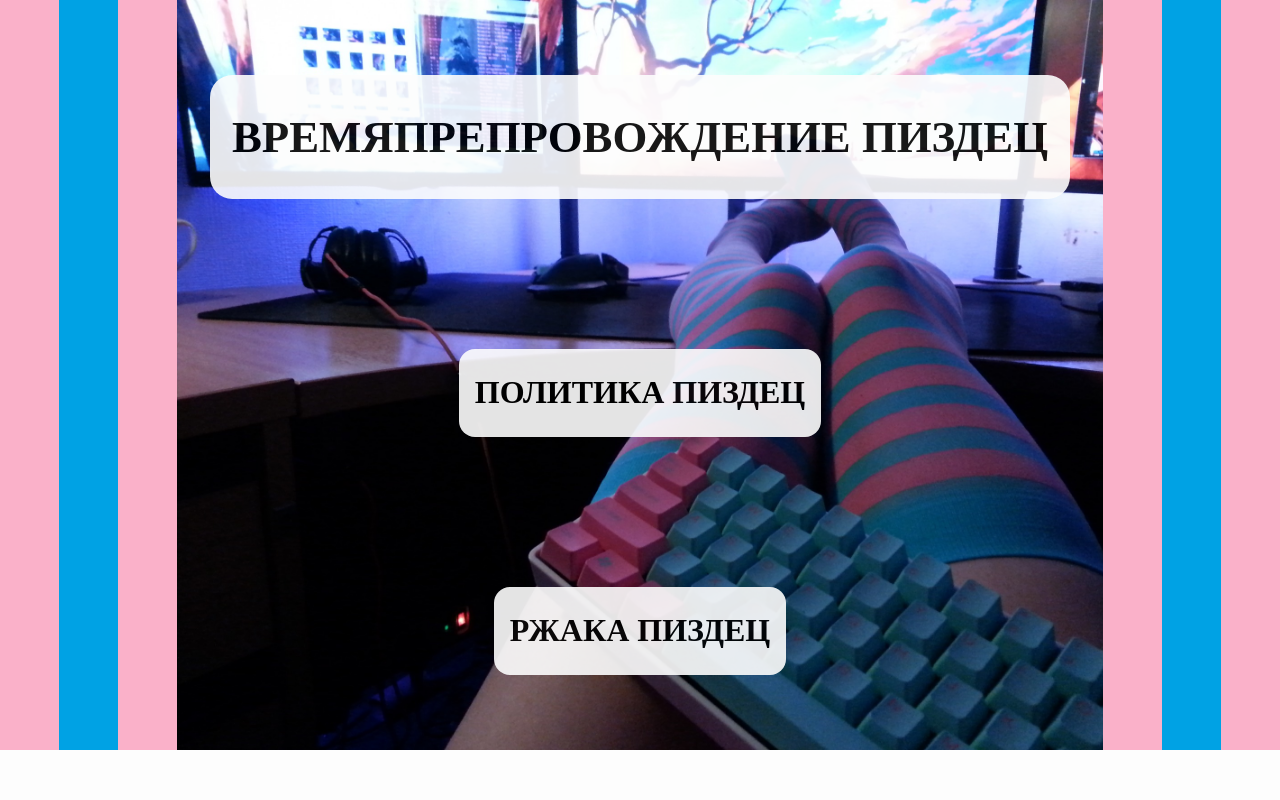
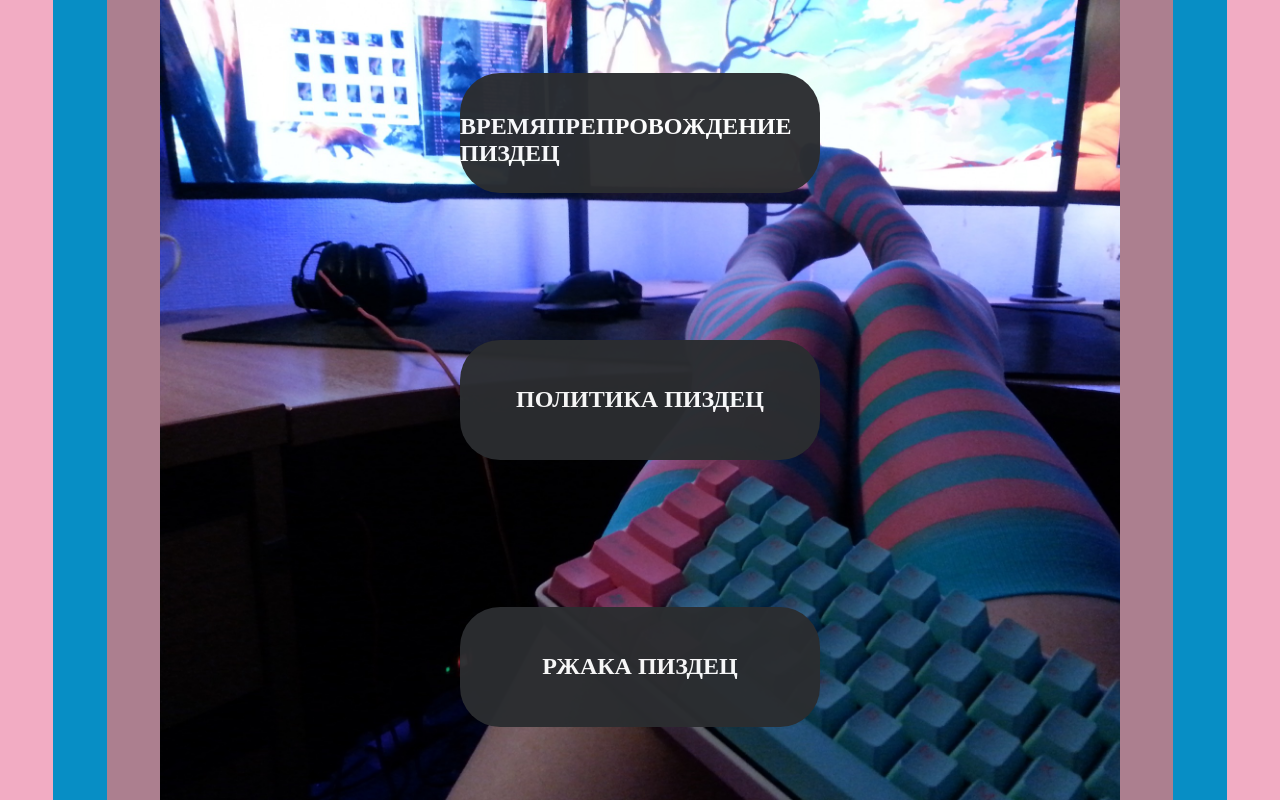
Before and after one commit to xasspect/roadtonaxui, a plain HTML site: page index.html in a window 1280 px wide. Drawn offline with Linux system fonts and the light colour scheme.

Commit message:
release v1.1

```diff
--- a/index.html
+++ b/index.html
@@ -8,29 +8,43 @@
 </head>
 <body>
 
-<header>
-    <div class="header">
-        <div class="header-side">
+<div class="container">
+    <div class="aside">
         <div></div>
         <div></div>
         <div></div>
     </div>
 
-        <div class="header-main">
-            <h1 class="header-text">ВРЕМЯПРЕПРОВОЖДЕНИЕ ПИЗДЕЦ</h1>
+    <div class="main">
 
-            <a  class="first-link" href="goals/policy.html">ПОЛИТИКА ПИЗДЕЦ</a>
-
-            <a class="second-link" href="goals/rjaka.html">РЖАКА ПИЗДЕЦ</a>
+        <div class="link">
+            <div class="top"></div>
+            <div class="center"><a href="#">ВРЕМЯПРЕПРОВОЖДЕНИЕ ПИЗДЕЦ</a></div>
+            <div class="bottom"></div>
         </div>
 
-        <div class="header-side">
+        <div class="link">
+            <div class="top"></div>
+            <div class="center"><a href="goals/policy.html">ПОЛИТИКА ПИЗДЕЦ</a></div>
+            <div class="bottom"></div>
+        </div>
+
+        <div class="link">
+            <div class="top"></div>
+            <div class="center"><a href="#">РЖАКА ПИЗДЕЦ</a></div>
+            <div class="bottom"></div>
+        </div>
+
+
+    </div>
+
+    <div class="aside-2">
         <div></div>
         <div></div>
         <div></div>
     </div>
 </div>
-</header>
+
 
 </body>
 </html>
--- a/style.scss
+++ b/style.scss
@@ -1,151 +1,253 @@
-:root {
-    --first-line-color: #FDFDFD;
-    --second-line-color: #FAB1C9;
-    --third-line-color: #00A2E4;
-}
+$white: #FDFDFD;
+$pink: #FAB1C9;
+$blue: #00A2E4;
+$gray: #2B2D30;
 
 * {
-    background-color: var(--first-line-color);
     padding: 0;
     margin: 0;
     font-family: 'Poppins';
+    box-sizing: border-box;
 }
 
-a:link {
-    color: black !important;
-}
-a:visited {
-    color: black !important;
+a:link, a:visited {
+    text-decoration: none;
+    color: $white;
 }
 
-div.header {
-    display: flex;
-    font-size: 1em;
+div.container {
+    display: grid;
+    grid-template-columns: 1fr 6fr 1fr;
+    grid-template-rows: 1fr;
+
     width: 100%;
-    height: 750px;
-    box-sizing: border-box;
-    justify-content: center;
-    align-items: center;
+    height: 100vh;
+    overflow: hidden;
 
-    .header-main {
-        display: flex;
-        flex-direction: column;
-        width: 84%;
+    div.aside {
+        display: grid;
+        grid-template-columns: 1fr 1fr 1fr;
+        grid-template-rows: 1fr;
+
+        background-color: $gray;
+        width: 100%;
         height: 100%;
-        justify-content: space-around;
-        align-items: center;
-        background-image: url("images/socks.jpeg");
-        background-size: cover;
-        box-sizing: border-box;
 
 
-        .header-text {
-            color: black;
-            font-size: 2.8em;
-            font-weight: bold;
-            background-color: var(--first-line-color);
-            opacity: 0.9;
-            white-space: nowrap;
-            padding: 0.8em 0.5em;
-            text-align: center;
-            border-radius: 0.5em;
-            transition: 0.5s;
+        div {
+            animation-name: anim-line-left;
+            animation-duration: 7s;
+            animation-timing-function: ease-in-out;
+            animation-iteration-count: infinite;
+
+
+            @keyframes anim-line-left {
+                0% {
+                    background-color: $gray;
                 }
 
-        .header-text:hover {
-            font-size: 2.9em;
-            background-color: #FAB1C9;
-            opacity: 1;
+                50% {
+                    background-color: $pink;
                 }
 
-        .first-link {
-            font-size: 2em;
-            font-weight: bold;
-            white-space: nowrap;
-            padding: 0.8em 0.5em;
-            text-align: center;
-            border-radius: 0.5em;
-            text-decoration: none;
-            opacity: 0.9;
-            background: var(--first-line-color);
-            display: inline-block;
-            transition: 0.5s;
+                100% {
+                    background-color: $gray;
+                }
+            }
         }
 
-
-        .first-link:hover {
-            text-decoration: underline;
-            font-size: 2.2em;
-            background: var(--third-line-color);
+        div:first-child {
+            animation-delay: 1s;
         }
 
+        div:nth-child(even) {
+            animation-name: middle-anim-line-left;
+            animation-duration: 7s;
+            animation-timing-function: ease-in-out;
+            animation-iteration-count: infinite;
+            animation-delay: 500ms;
 
-        .second-link {
-            font-size: 2em;
-            font-weight: bold;
-            white-space: nowrap;
-            padding: 0.8em 0.5em;
-            text-align: center;
-            border-radius: 0.5em;
-            text-decoration: none;
-            opacity: 0.9;
-            background: var(--first-line-color);
-            display: inline-block;
-            transition: 0.5s;
+            @keyframes middle-anim-line-left {
+                0% {
+                    background-color: $gray;
                 }
 
-        .second-link:hover {
-            text-decoration: underline;
-            font-size: 2.2em;
-            background: var(--second-line-color);
+                50% {
+                    background-color: $blue;
+                }
+
+                100% {
+                    background-color: $gray;
+                }
+            }
         }
 
 
     }
 
+    div.aside-2 {
+        display: grid;
+        grid-template-columns: 1fr 1fr 1fr;
+        grid-template-rows: 1fr;
 
-
-    .header-side {
-        display: grid;
-        grid-auto-rows: 1fr;
-        grid-template-columns: 1fr 1fr 1fr;
-        width: 16%;
+        background-color: $gray;
+        width: 100%;
         height: 100%;
 
         div {
-            background-color: var(--second-line-color);
-            transition: 0.5s;
+            animation-name: anim-line-right;
+            animation-duration: 7s;
+            animation-timing-function: ease-in-out;
+            animation-iteration-count: infinite;
+
+            @keyframes anim-line-right {
+                0% {
+                    background-color: $gray;
                 }
 
-        div:nth-child(even) {
-            background-color: var(--third-line-color);
-            transition: 0.5s;
-        }
+                50% {
+                    background-color: $pink;
                 }
 
-    .header-side:hover {
-
-        div {
-            background-color: var(--third-line-color);
-        }
-
-        div:nth-child(even) {
-            background-color: var(--second-line-color);
+                100% {
+                    background-color: $gray;
                 }
             }
         }
 
-.nav {
-    height: 3em;
-    background-color: #00A2E4;
+        div:last-child {
+            animation-delay: 1s;
+        }
+
+        div:nth-child(even) {
+            animation-name: middle-anim-line-right;
+            animation-duration: 7s;
+            animation-timing-function: ease-in-out;
+            animation-iteration-count: infinite;
+            animation-delay: 500ms;
+
+            @keyframes middle-anim-line-right {
+                0% {
+                    background-color: $gray;
+                }
+
+                50% {
+                    background-color: $blue;
+                }
+
+                100% {
+                    background-color: $gray;
+                }
+            }
+        }
+    }
+
+    div.main {
+        pointer-events: none;
+        display: grid;
+        grid-template-columns: 1fr;
+        grid-template-rows: 1fr 1fr 1fr;
+        align-items: center;
+        justify-items: center;
+
+        background-image: url("images/socks.jpeg");
+        background-size: cover;
+
+        transition: 3s;
+
+        .link {
+            pointer-events: auto;
+            opacity: 0.97;
+            div {
+                display: grid;
+                width: 45vh;
+                height: 5vh;
+                background-color: $gray;
+                font-size: 1.5em;
+                font-weight: bold;
 
                 a {
-        display: block;
-        text-align: center;
-        padding: 15px 17px;
-        text-decoration: none;
-        width: 100%;
+                    margin: auto;
+                }
+
+                a:hover {
+                    text-decoration: underline;
+                }
+            }
+
+            .top {
+                border-top-left-radius: 5vh;
+                border-top-right-radius: 5vh;
+            }
+
+            .bottom {
+                border-bottom-left-radius: 5vh;
+                border-bottom-right-radius: 5vh;
+            }
+        }
+
+        .link:hover {
+            opacity: 1;
+            .top {
+                animation-name: top-link;
+                animation-duration: 1.2s;
+                animation-timing-function: ease-in-out;
+                animation-iteration-count: 1;
+                animation-fill-mode: forwards;
+
+                @keyframes top-link {
+                    0% {
+                        background-color: $gray;
+                    }
+                    100% {
+                        width: 45vh;
+                        margin: 1.5vh 0;
+                        background-color: $blue;
 
                     }
+                }
+            }
 
+            .center {
+                animation-name: center-link;
+                animation-duration: 1.2s;
+                animation-timing-function: ease-in-out;
+                animation-iteration-count: 1;
+                animation-fill-mode: forwards;
+
+                @keyframes center-link {
+                    0% {
+                        background-color: $gray;
                     }
+                    100% {
+                        background-color: $pink;
+                        width: 70vh;
+                    }
+                }
+            }
+
+            .bottom {
+                animation-name: bottom-link;
+                animation-duration: 1.2s;
+                animation-timing-function: ease-in-out;
+                animation-iteration-count: 1;
+                animation-fill-mode: forwards;
+
+                @keyframes bottom-link {
+                    0% {
+                        background-color: $gray;
+                    }
+                    100% {
+                        width: 45vh;
+                        margin: 1.5vh 0;
+                        transform: translateX(55.5%);
+                        background-color: $blue;
+                    }
+                }
+            }
+        }
+    }
+    div.main:hover {
+        box-shadow: inset 0 0 5em 1em #000;
+    }
+}
```
Also changed, not shown: images/socks-vin.jpg (added), style.css, 1 other file. Lines whose indentation alone changed are shown as unchanged.
